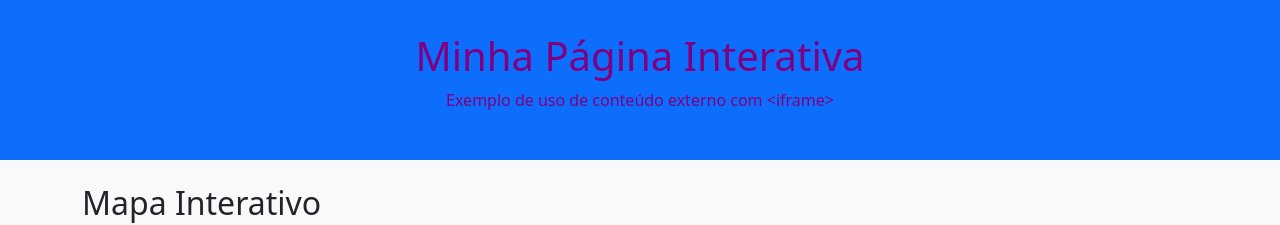
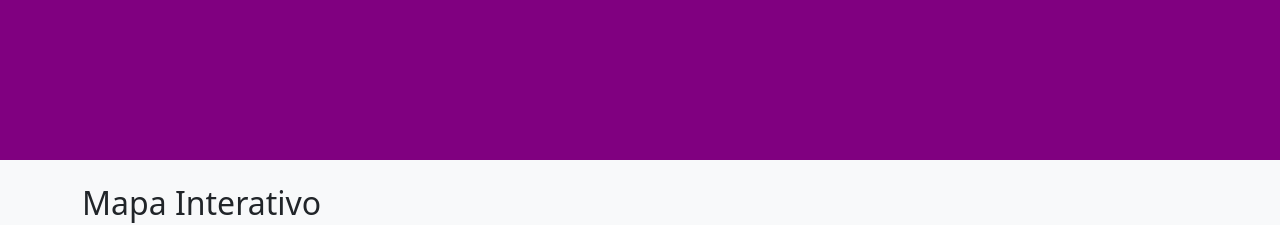
Before and after one commit to CauaMateus-Campos/pagina-interativa, a plain HTML site: page index.html in a window 1280 px wide. Shown: the top 225 px of the page. Drawn offline with nearby package versions, Linux system fonts and the light colour scheme; grey boxes are pictures that could not be loaded.

Commit message:
Update index.html

```diff
--- a/index.html
+++ b/index.html
@@ -11,7 +11,7 @@
       background-color: #f8f9fa;
     }
     header {
-      background-color: #0d6efd;
+      background-color: purple;
       color: purple;
       padding: 2rem;
       text-align: center;
```
